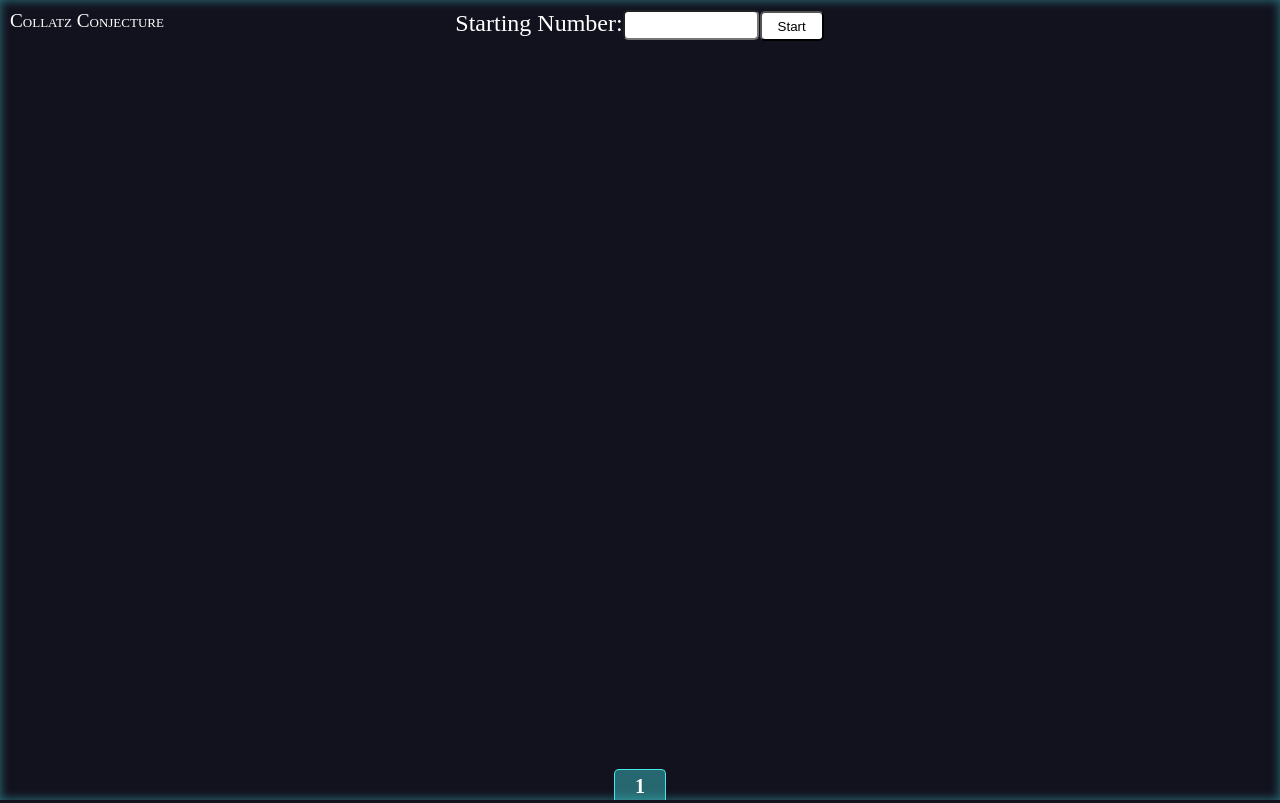
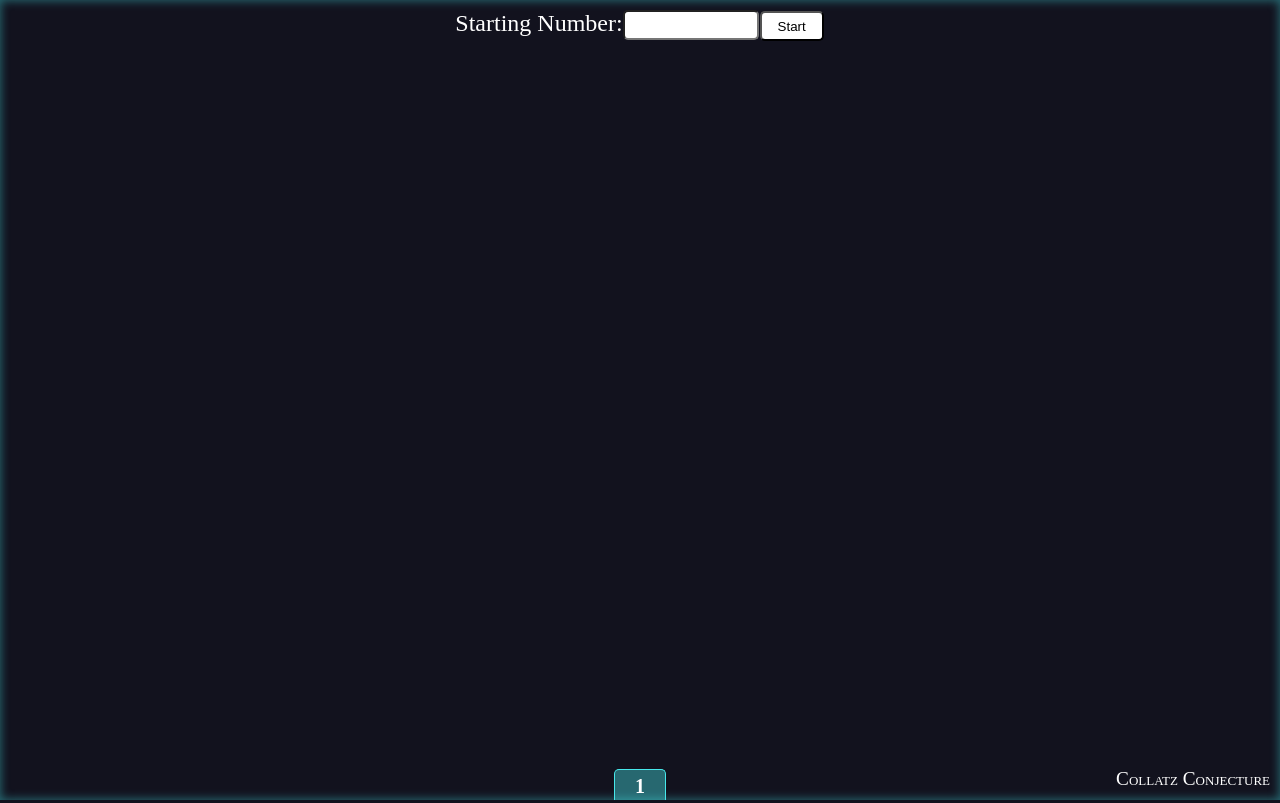
Before and after one commit to dlarrabee18/collatz, a plain HTML site: page index.html in a window 1280 px wide. Drawn offline with Linux system fonts and the light colour scheme.

Commit message:
move title

```diff
--- a/index.css
+++ b/index.css
@@ -20,7 +20,8 @@ body {
 }
 
 #col-title {
-  left: 0;
+  right: 0;
+  bottom: 0;
   position: absolute;
   color: white;
   font-size: 1.2rem;
```
